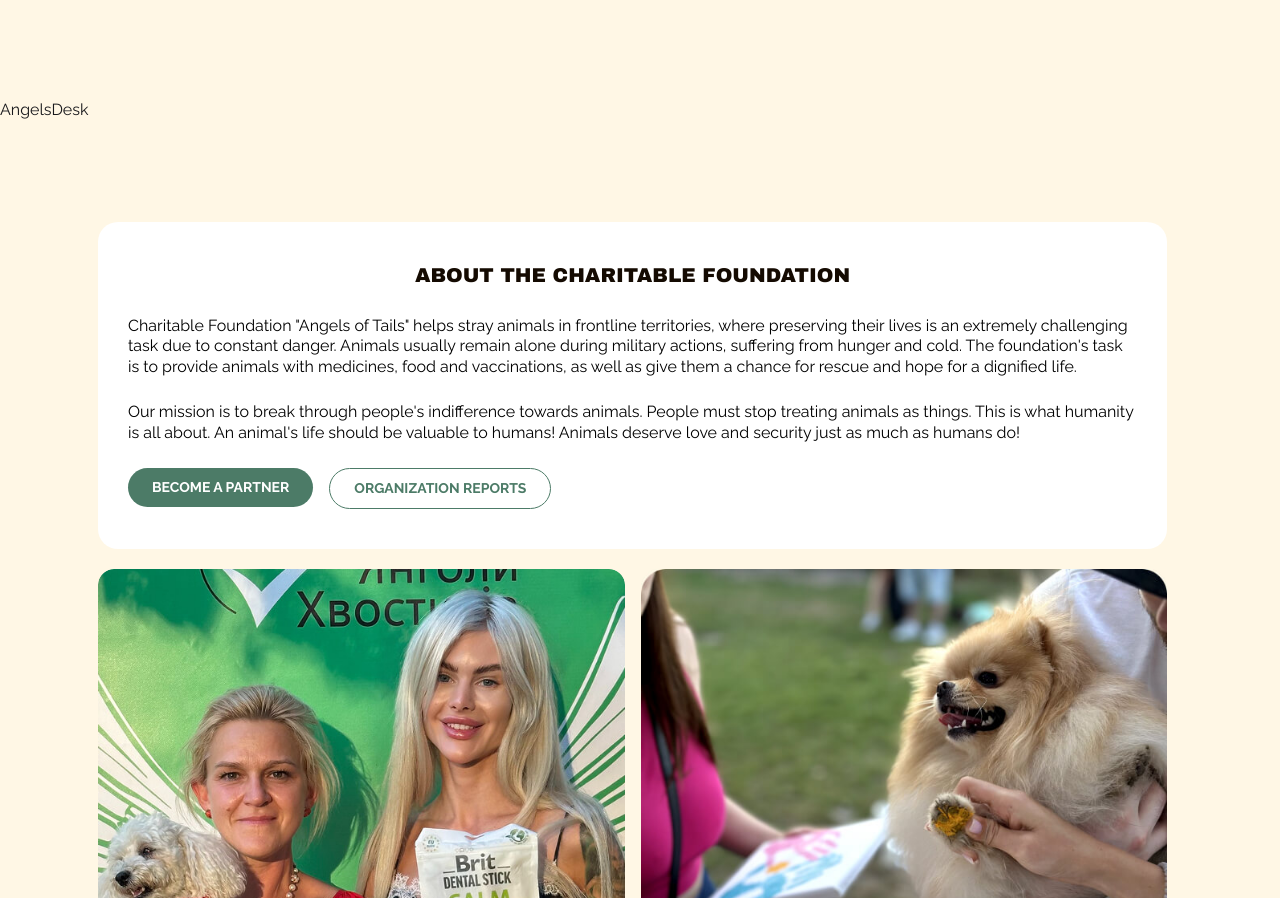
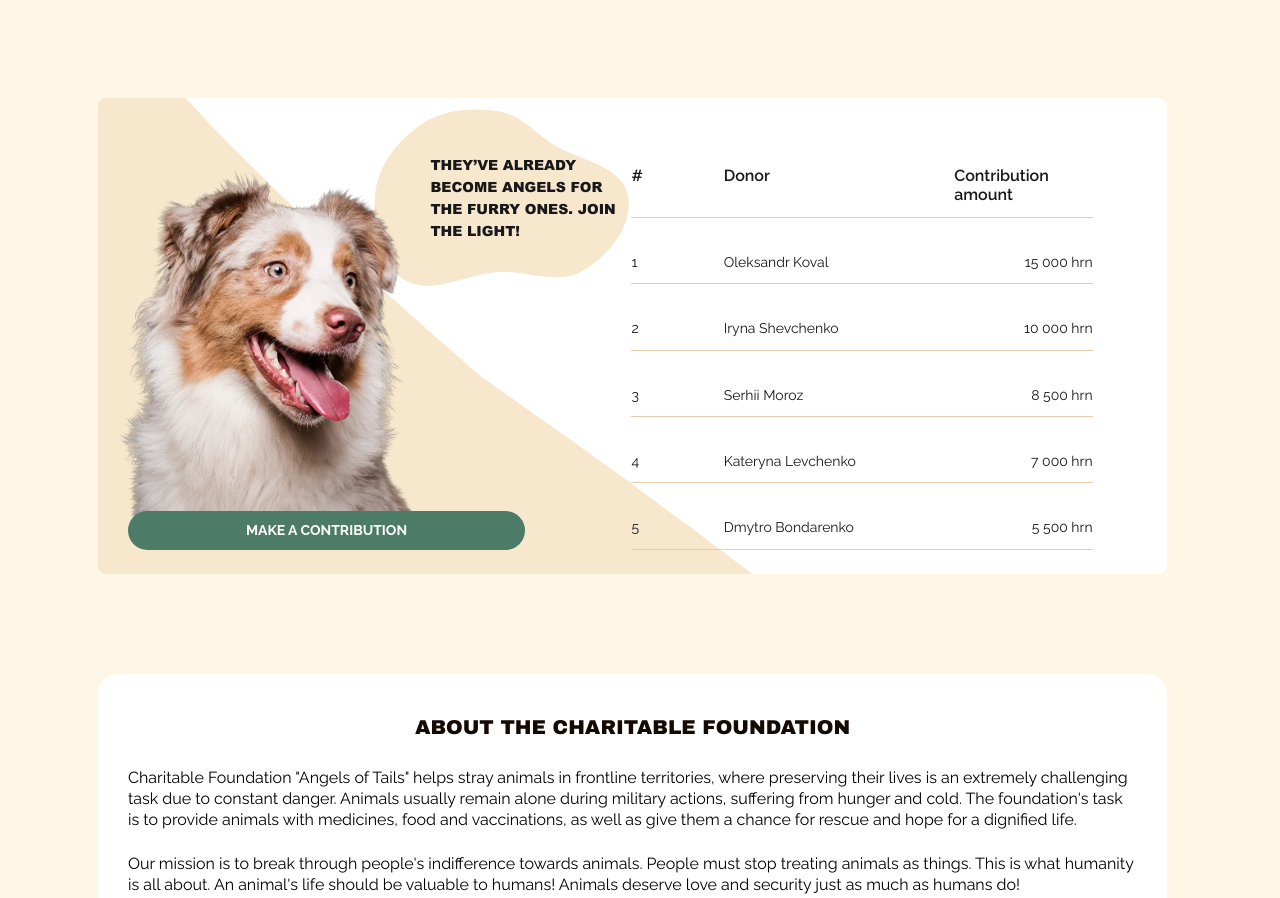
Before and after one commit to yangoly-hv/yangoly-hvostikiv-site, a Next.js app: page /en in a window 1280 px wide. Shown: the part 1478-2376 px from the top of the page. Built offline with nearby package versions, Linux system fonts and the light colour scheme.

Commit message:
added styles for desktop

```diff
--- a/src/modules/Angels/Angels.tsx
+++ b/src/modules/Angels/Angels.tsx
@@ -3,8 +3,6 @@ import AngelsMob from "./AngelsMob";
 import AngelsDesk from "./AngelsDesk";
 
 export default function Angels({ translation, lang }: IAngelsProps) {
-  const { title, makeContribution } = translation;
-
   return (
     <section className="mb-[100px] xl:mb-[120px]">
       <AngelsMob translation={translation} lang={lang} />
--- a/src/modules/Angels/AngelsDesk.tsx
+++ b/src/modules/Angels/AngelsDesk.tsx
@@ -1,7 +1,46 @@
+import Image from "next/image";
 import { IAngelsDeskProps } from "@/shared/types";
+import Button from "@/shared/components/Button/Button";
+import AngelsList from "./AngelsList";
 
 export default function AngelsDesk({ translation, lang }: IAngelsDeskProps) {
   const { title, makeContribution } = translation;
 
-  return <div className="hidden md:block">AngelsDesk</div>;
+  return (
+    <div className="hidden md:block container px-4 xl:px-10 mx-auto">
+      <div className="relative z-10 flex xl:gap-x-[38px] laptop:gap-x-[38px] desk:gap-x-[180px] px-[30px] pt-[56px] pb-6 bg-white rounded-[8px] overflow-hidden">
+        <Image
+          src="/images/home/angels/dog.webp"
+          alt="dog"
+          width={905}
+          height={934}
+          className="absolute -z-10 md:top-[144px] lg:top-[54px] md:left-0 lg:left-[-8px] xl:top-0 xl:left-0 md:w-[292px] lg:w-[372px] xl:w-[453px] h-auto"
+        />
+        <Image
+          src="/images/home/angels/ellipseDesk.svg"
+          alt="background"
+          width="1097"
+          height="536"
+          className="absolute -z-20 md:top-[-35px] lg:top-0 left-[-40px] xl:left-0 h-[536px] w-auto"
+        />
+        <div className="relative md:w-[49.9%] ">
+          <h2 className="max-w-[201px] xl:max-w-[258px] laptop:max-w-[301px] ml-auto mb-[269px] xl:mb-[217px] font-arial text-[14px] xl:text-[24px] leading-[157%] xl:leading-[142%] uppercase">
+            {title}
+          </h2>
+          <Image
+            src="/images/home/angels/textEllipse.svg"
+            alt="background"
+            width="359"
+            height="250"
+            className="absolute -z-20 md:top-[-46px] xl:top-[-56px] md:right-0 xl:right-[-60px] laptop:right-[-21px] w-[259px] xl:w-[359px] h-auto"
+          />
+          <Button
+            text={makeContribution}
+            className="md:w-[297px] lg:w-[397px] xl:w-[607px] xl:h-[67px]"
+          ></Button>
+        </div>
+        <AngelsList lang={lang} translation={translation} />
+      </div>
+    </div>
+  );
 }
--- a/src/modules/Angels/AngelsList.tsx
+++ b/src/modules/Angels/AngelsList.tsx
@@ -17,7 +17,7 @@ export default function AngelsList({ lang, translation }: IAngelsListProps) {
   };
 
   return (
-    <div>
+    <div className="md:w-[45.7%] desk:w-[37%] xl:mt-5">
       <div
         className="grid grid-cols-[1fr_2.5fr_1.5fr] mb-6 py-3 border-b border-orange text-[16px] xl:text-[24px] font-semibold leading-[122%]
       xl:leading-[81%]"
@@ -30,7 +30,7 @@ export default function AngelsList({ lang, translation }: IAngelsListProps) {
         {donorsList[lang].map((donor, idx) => (
           <li
             key={idx}
-            className="grid grid-cols-[1fr_2.5fr_1.5fr] py-3 border-b border-orange text-[14px] xl:text-[20px] leading-[139%]"
+            className="grid grid-cols-[1fr_2.5fr_1.5fr] py-[11px] border-b border-orange text-[14px] xl:text-[20px] leading-[139%] xl:leading-[97%]"
           >
             <p>{idx + 1}</p>
             <p>{donor?.name}</p>
--- a/src/modules/Angels/AngelsMob.tsx
+++ b/src/modules/Angels/AngelsMob.tsx
@@ -1,6 +1,6 @@
+import Image from "next/image";
 import Button from "@/shared/components/Button/Button";
 import AngelsList from "./AngelsList";
-import Image from "next/image";
 import { IAngelsMobProps } from "@/shared/types";
 
 export default function AngelsMob({ translation, lang }: IAngelsMobProps) {
```
Also changed, not shown: public/images/home/angels/ellipseDesk.svg (added), public/images/home/angels/textEllipse.svg (added).
